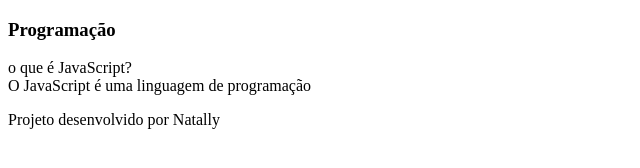
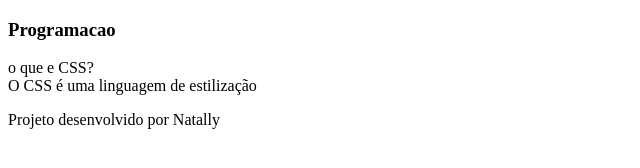
Before and after one commit to nattdiva/flashcard, a plain HTML site: page index.html in a window 1280 px wide. Shown: the whole page, without its empty margins (0-640 px from the left). Drawn offline with Linux system fonts and the light colour scheme.

Commit message:
mudei texto

```diff
--- a/index.html
+++ b/index.html
@@ -10,12 +10,12 @@
 <section id="container">
     <article class="cartao">
            <div class="cartao__conteudo">
-            <h3>Programação</h3>
+            <h3>Programacao</h3>
            </div class=cartao__conteudo__pergunta>
-           o que é JavaScript?
+           o que e CSS?
            <div>
            </div class=cartao__conteudo__resposta>
-        O JavaScript é uma linguagem de programação
+        O CSS é uma linguagem de estilização
         </div>
         <div>
     </article>
```
